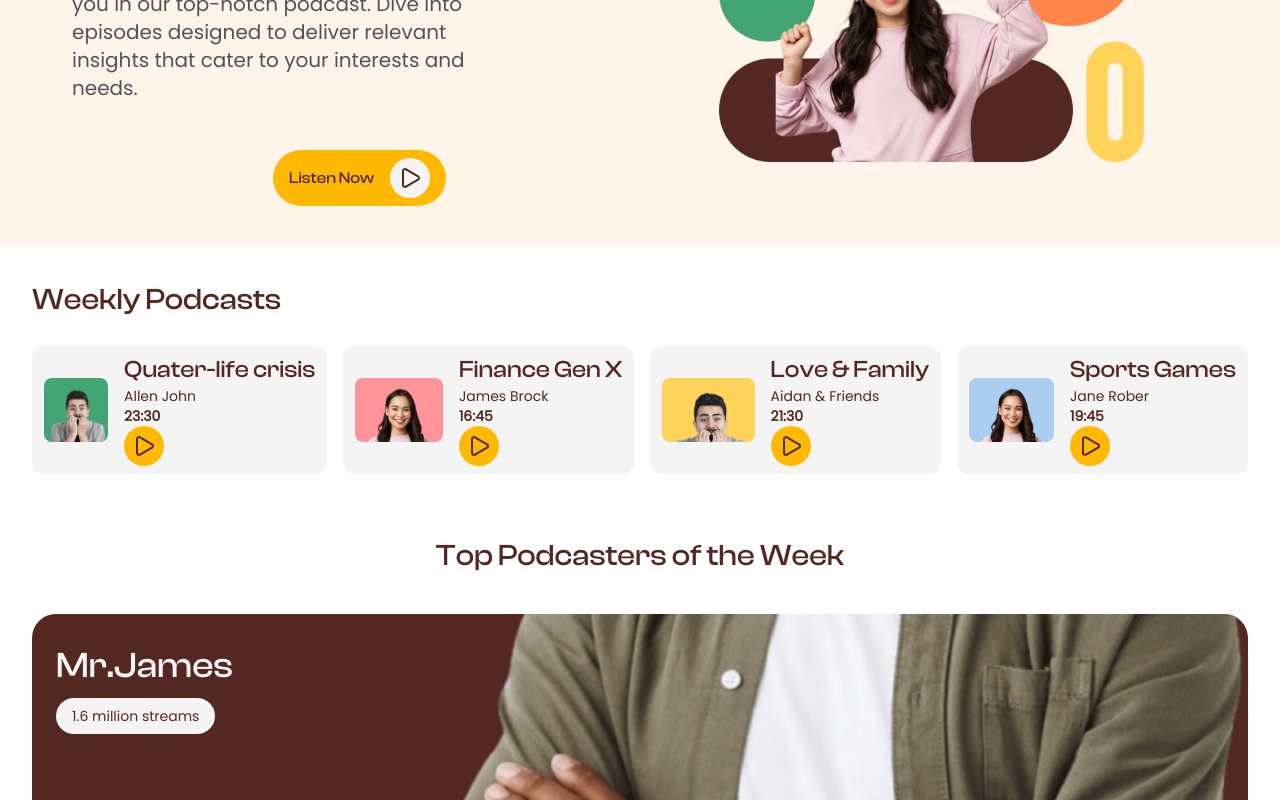
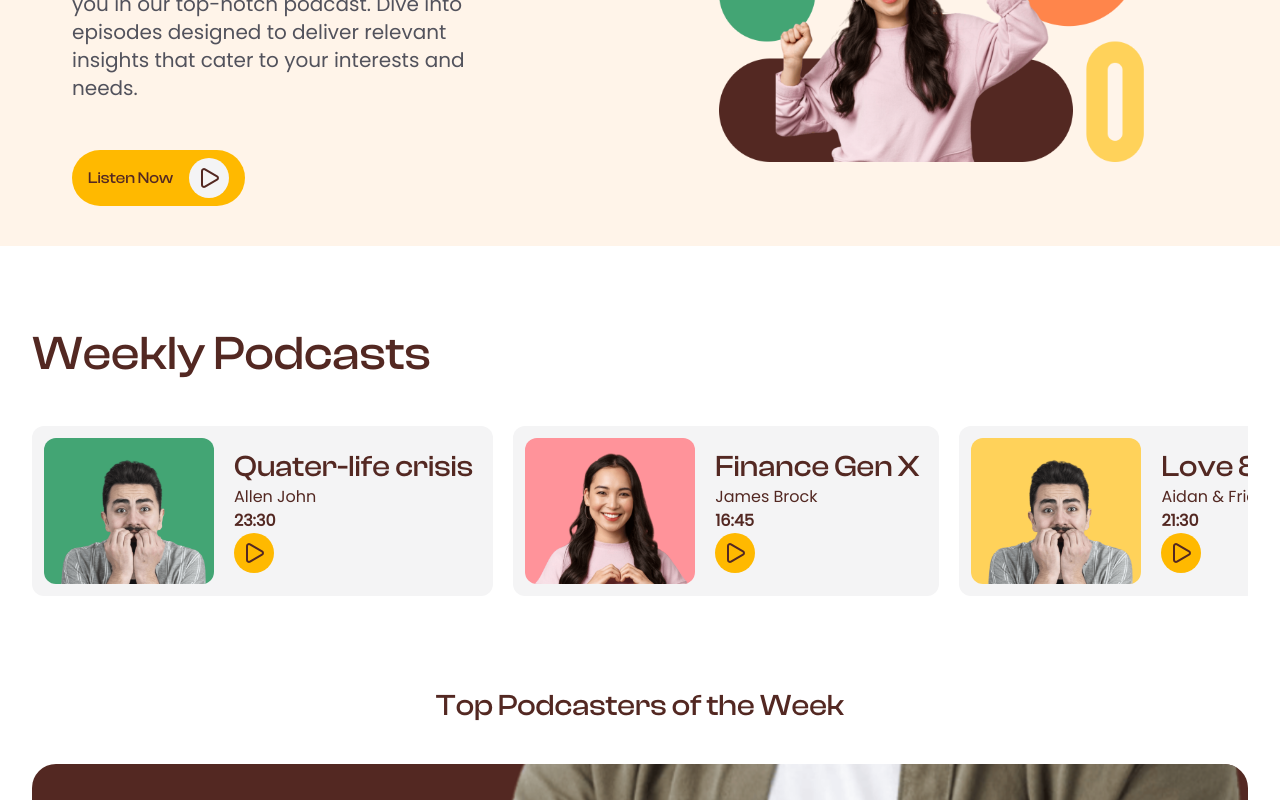
Before and after one commit to Asionsolver/insight-pod, a React (Vite) app: page / in a window 1280 px wide. Shown: the part 560-1360 px from the top of the page. Built offline with nearby package versions, Linux system fonts and the light colour scheme; a web font is replaced by a local one.

Commit message:
fix responsive issue for weekly podcast section and navbar section

```diff
--- a/src/components/navbar.jsx
+++ b/src/components/navbar.jsx
@@ -3,9 +3,9 @@ import { images } from "../assets/assets";
 const NavBar = () => {
   return (
     <div className="py-5 bg-prime-white text-prime-brown">
-      <div className="px-4 centered-row justify-between">
+      <div className="px-4 centered-row justify-between container mx-auto">
         {/* Logo */}
-        <div className="">
+        <div className="cursor-pointer hover:-translate-y-1 transition-all duration-300 ease-out">
           <img src={images.logo} alt="logo" className="" />
         </div>
         {/* Links: In Desktop Only */}
--- a/src/components/podcast-card.jsx
+++ b/src/components/podcast-card.jsx
@@ -2,22 +2,22 @@ import { PlayIcon } from "lucide-react";
 
 const PodcastCard = ({ time, title, author, bgColor, image }) => {
   return (
-    <div className="w-75 bg-zinc-100 p-2 px-3 rounded-xl centered-row gap-4">
+    <div className="w-75  bg-zinc-100 p-2 px-3 rounded-xl centered-row gap-4 md:w-85 lg:h-42.5 lg:w-122.5 lg:p-3 lg:gap-5">
       {/* Image */}
       <div
         style={{ backgroundColor: bgColor }}
-        className="min-w-16 rounded-lg h-16 overflow-clip"
+        className="min-w-16 rounded-lg h-16 overflow-clip md:min-w-18 md:h-18 lg:h-full lg:w-42.5 lg:rounded-xl"
       >
         <img src={image} alt="image" className="mt-1.5" />
       </div>
 
       {/* Details */}
-      <div className="flex-1 text-prime-brown">
-        <h3 className="text-2xl clash-display">{title}</h3>
-        <p className="text-sm">{author}</p>
+      <div className="flex-1 text-prime-brown pr-2">
+        <h3 className="text-2xl clash-display lg:text-3xl">{title}</h3>
+        <p className="text-sm md:text-base">{author}</p>
 
         <div className="centered-row justify-between">
-          <div className="text-sm font-semibold">{time}</div>
+          <div className="text-sm font-semibold md:text-base">{time}</div>
         </div>
 
         <div className="w-10 h-10 bg-amber-400 rounded-full center-item">
--- a/src/pages/home-page.jsx
+++ b/src/pages/home-page.jsx
@@ -10,8 +10,9 @@ import Footer from "../sections/footer";
 const HomePage = () => {
   return (
     <div className="bg-zinc-50 ">
-      <div className=" bg-prime-white">
+      <div className=" bg-white">
         <HeroSection />
+        <div className="container mx-auto">
           <WeeklyPodcast />
           <TopPodcast />
           <Stats />
@@ -21,6 +22,7 @@ const HomePage = () => {
           <Footer />
         </div>
       </div>
+    </div>
   );
 };
 
--- a/src/sections/hero-section.jsx
+++ b/src/sections/hero-section.jsx
@@ -16,7 +16,7 @@ const HeroSection = () => {
             that cater to your interests and needs.
           </div>
           {/* Cta Button */}
-          <div className="centered-row md:justify-center">
+          <div className="centered-row md:justify-center lg:justify-start ">
             <CtaButton />
           </div>
         </div>
--- a/src/sections/weekly-podcast.jsx
+++ b/src/sections/weekly-podcast.jsx
@@ -3,13 +3,15 @@ import { weeklyPodcastData } from "../assets/assets";
 
 const WeeklyPodcast = () => {
   return (
-    <div className="py-5 bg-white">
-      <div className="px-8 py-4 text-prime-brown">
+    <div className="py-5 bg-white md:py-12 lg:mt-5 pb-10">
+      <div className="px-8 py-4 text-prime-brown ">
         {/* Heading */}
-        <h2 className="text-3xl pb-5 clash-display">Weekly Podcasts</h2>
+        <h2 className="text-3xl pb-5 clash-display md:text-4xl  lg:text-5xl lg:pb-10">
+          Weekly Podcasts
+        </h2>
         {/* Cards */}
         <div className="w-full h-fit whitespace-nowrap overflow-scroll py-2">
-          <div className="centered-row gap-4">
+          <div className="centered-row gap-4 lg:gap-5">
             {weeklyPodcastData.map(
               ({ _id, time, title, author, bgColor, image }) => (
                 <PodcastCard
```
Lines whose indentation alone changed are shown as unchanged.
